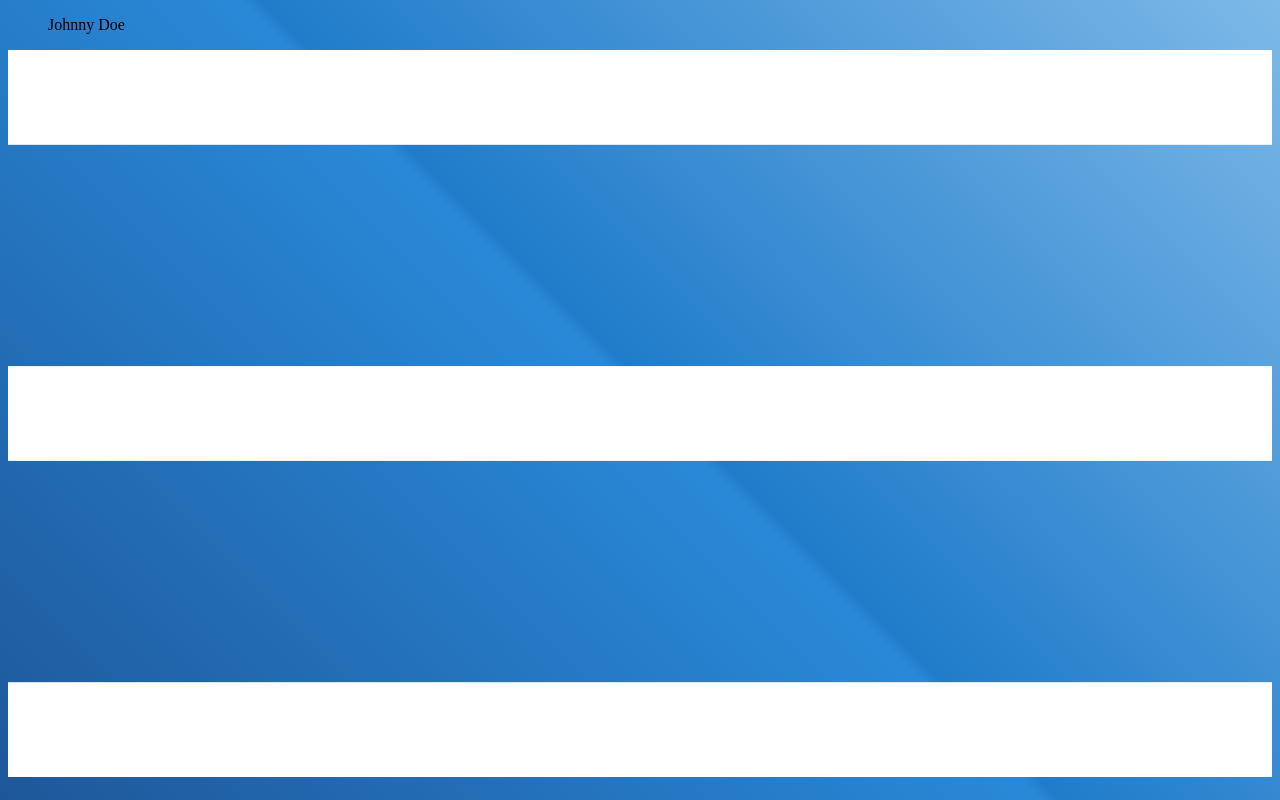
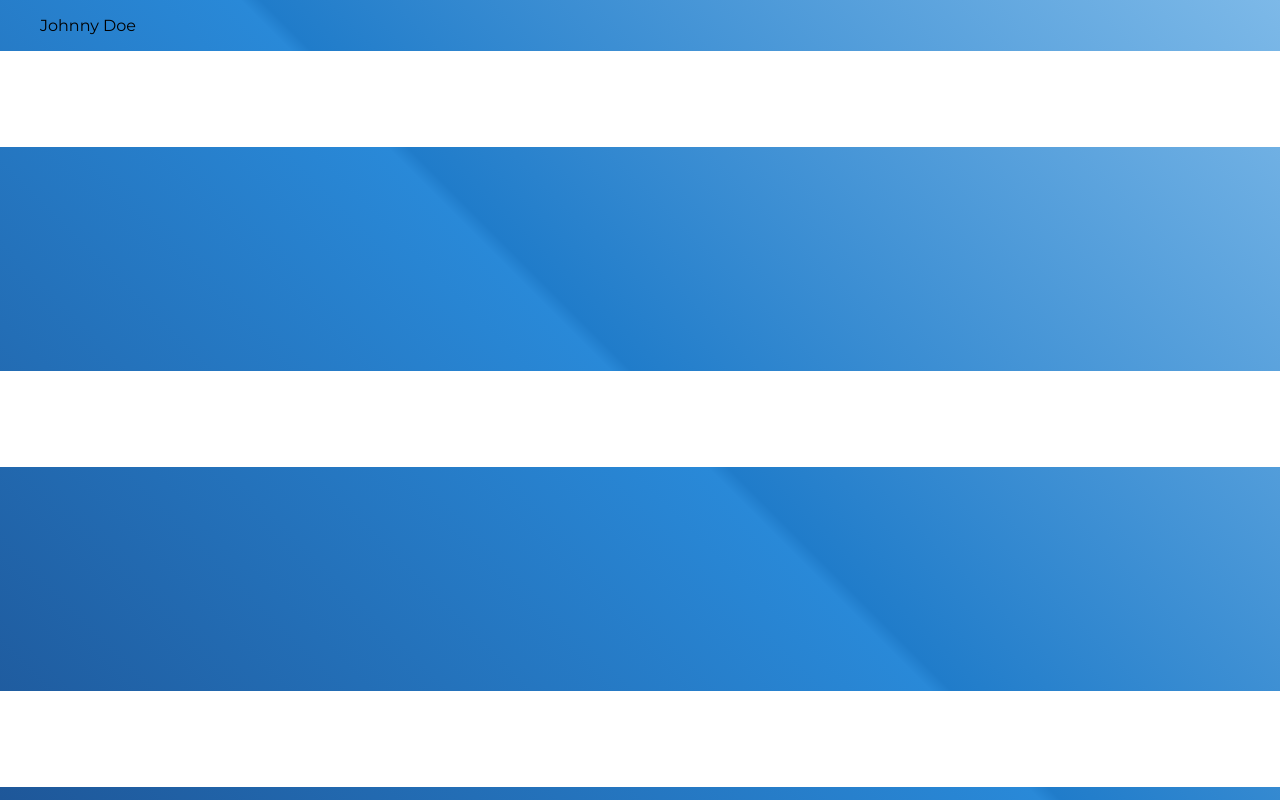
Before and after one commit to Soheila-Git/portfolio, a plain HTML site: page index.html in a window 1280 px wide. Drawn offline with Linux system fonts and the light colour scheme.

Commit message:
modify css import a custom font from fonts.google.com

```diff
--- a/css/main.css
+++ b/css/main.css
@@ -1,3 +1,11 @@
+@import url('https://fonts.googleapis.com/css?family=Montserrat:400,700');
+
+body, html {
+  height: calc(100% - 2em);
+  margin: 0;
+  font-family: 'Montserrat';
+}
+
 body {
   /* Permalink - use to edit and share this gradient: http://colorzilla.com/gradient-editor/#1e5799+0,2989d8+50,207cca+51,7db9e8+100;Blue+Gloss+Default */
   background: rgb(30,87,153); /* Old browsers */
```
